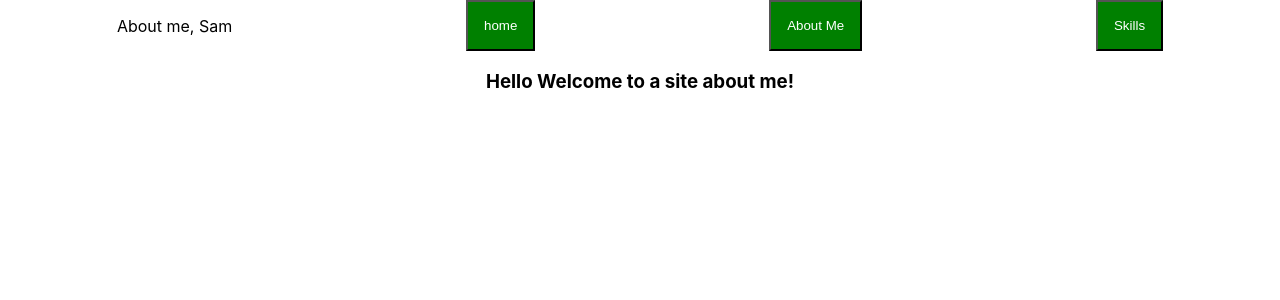
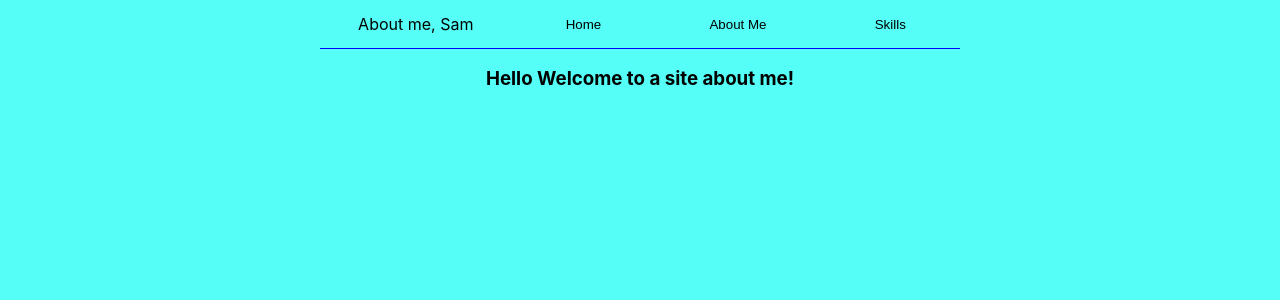
Before and after one commit to SamWilk/About-me, a React (Create React App) app: page / in a window 1280 px wide. Shown: the top 300 px of the page. Built offline with nearby package versions, Linux system fonts and the light colour scheme.

Commit message:
Adding some simple styling

```diff
--- a/src/App.css
+++ b/src/App.css
@@ -1,38 +1,8 @@
 .App {
-  text-align: center;
-}
-
-.App-logo {
-  height: 40vmin;
-  pointer-events: none;
-}
-
-@media (prefers-reduced-motion: no-preference) {
-  .App-logo {
-    animation: App-logo-spin infinite 20s linear;
-  }
-}
-
-.App-header {
-  background-color: #282c34;
-  min-height: 100vh;
   display: flex;
   flex-direction: column;
-  align-items: center;
-  justify-content: center;
-  font-size: calc(10px + 2vmin);
-  color: white;
+  min-width: 100vw;
+  min-height: 200vw;
+  text-align: center;
+  background-color: #55fff7;
 }
-
-.App-link {
-  color: #61dafb;
-}
-
-@keyframes App-logo-spin {
-  from {
-    transform: rotate(0deg);
-  }
-  to {
-    transform: rotate(360deg);
-  }
-}
--- a/src/components/buttons/custombutton.css
+++ b/src/components/buttons/custombutton.css
@@ -2,4 +2,24 @@ button {
   padding: 1rem;
   background-color: green;
   color: white;
+  cursor: pointer;
+  border: none;
 }
+
+.HoverButton {
+  padding: 1rem;
+  background-color: transparent;
+  color: black;
+  transition: 0.2s ease;
+}
+
+.HoverButton:hover {
+  transform: scale(1.03);
+  padding: 1rem;
+  background-color: blue;
+  color: black;
+}
+
+.None {
+  display: none;
+}
--- a/src/components/buttons/custombutton.js
+++ b/src/components/buttons/custombutton.js
@@ -1,12 +1,13 @@
 import "./custombutton.css";
 
 /**
- * Props should be sent as a object with value as a property
- * @param {*} props
+ * Props should be sent as a object with
+ * @param {*} value
+ * @param {*} className
  * @returns
  */
-const CustomButton = ({ props }) => {
-  return <button>{props.value}</button>;
+const CustomButton = ({ value, className }) => {
+  return <button className={className ?? "None"}>{value}</button>;
 };
 
 export default CustomButton;
--- a/src/components/navbar/navbar.css
+++ b/src/components/navbar/navbar.css
@@ -1,8 +1,20 @@
 .NavBar {
   display: flex;
   flex-direction: row;
-  min-width: 100%;
+  max-width: 100%;
   min-height: 3rem;
+  max-height: 3rem;
+  justify-content: space-around;
+}
+
+.nav-div {
+  display: flex;
+  flex-direction: row;
+  max-width: 50%;
+  min-width: 50%;
+  min-height: 3rem;
+  max-height: 3rem;
   justify-content: space-around;
   align-items: center;
+  border-bottom: 1px solid blue;
 }
--- a/src/components/navbar/navbar.js
+++ b/src/components/navbar/navbar.js
@@ -4,10 +4,12 @@ import "./navbar.css";
 const Navbar = () => {
   return (
     <nav className="NavBar">
-      About me, Sam
-      <CustomButton id="Home" props={{ value: "home" }} />
-      <CustomButton id="About Me" props={{ value: "About Me" }} />
-      <CustomButton id="Skills" props={{ value: "Skills" }} />
+      <div className="nav-div">
+        About me, Sam
+        <CustomButton id="Home" value="Home" className="HoverButton" />
+        <CustomButton id="About Me" value="About Me" className="HoverButton" />
+        <CustomButton id="Skills" value="Skills" className="HoverButton" />
+      </div>
     </nav>
   );
 };
```
